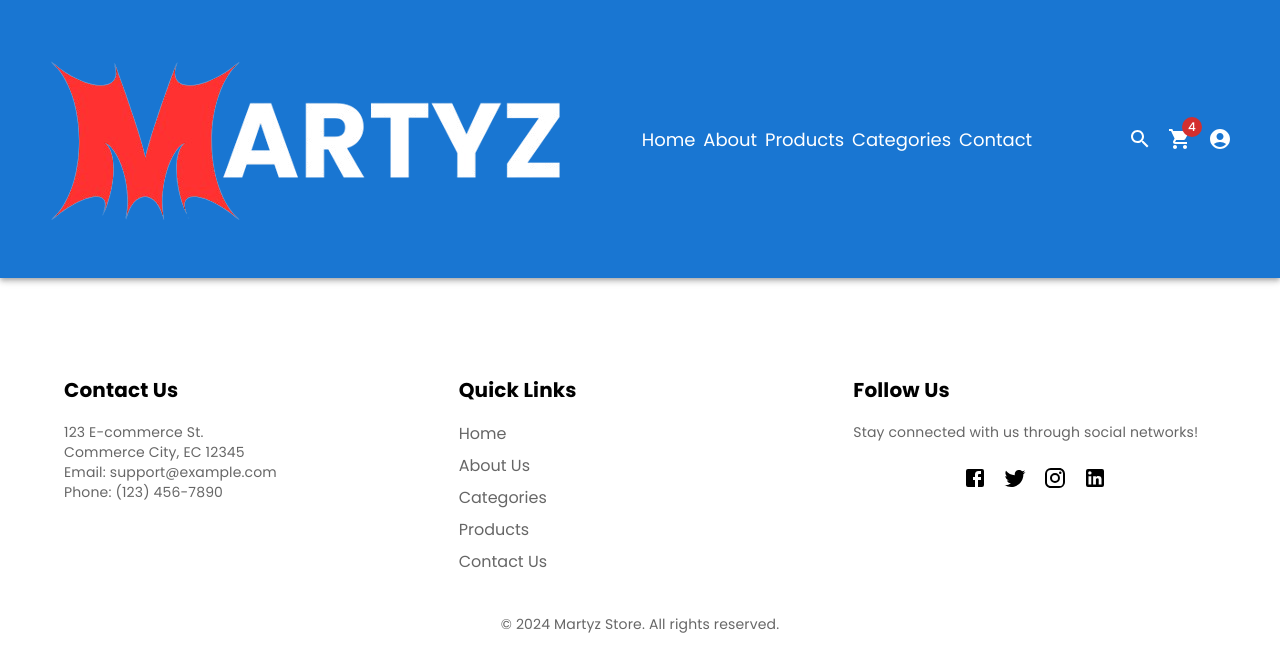
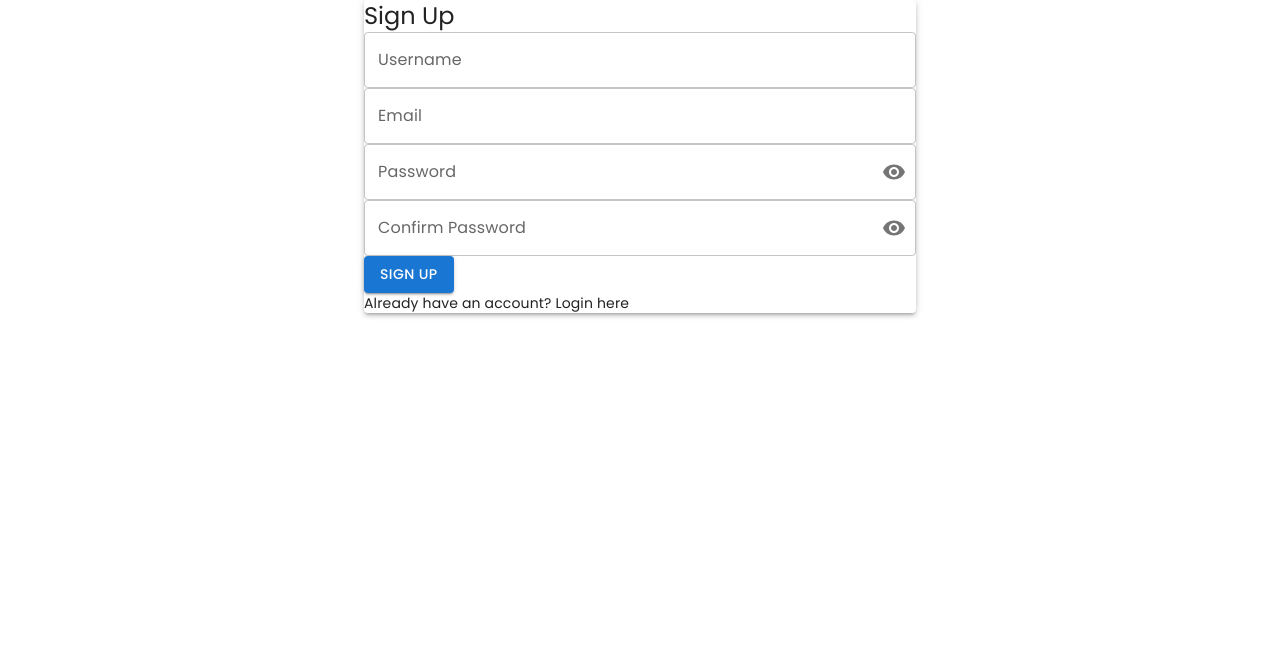
Before and after one commit to hasanbut17314/E-commerce-Reactjs, a React (Vite) app: page /signup in a window 1280 px wide. Shown: the top 672 px of the page. Built offline with nearby package versions, Linux system fonts and the light colour scheme.

Commit message:
created login and register pages, fixed navbar issues. updated routes

```diff
--- a/src/App.jsx
+++ b/src/App.jsx
@@ -1,8 +1,5 @@
-import { useState } from 'react'
 import './App.css'
-import Navbar from './components/Navbar'
-import Footer from './components/Footer';
-import { BrowserRouter, Routes, Route, Router } from 'react-router-dom';
+import { createBrowserRouter, RouterProvider } from 'react-router-dom';
 import Home from './pages/Home';
 import About from './pages/About';
 import Contact from './pages/Contact';
@@ -10,27 +7,62 @@ import Products from './pages/Products';
 import Category from './pages/Category';
 import Cart from './pages/Cart';
 import Checkout from './pages/Checkout';
+import Login from './pages/Login';
+import Signup from './pages/Register';
+import Layout from './Layout';
 
 
 function App() {
-  const [count, setCount] = useState(0)
+
+  const router = createBrowserRouter([
+    {
+      path: '/',
+      element: <Layout />,
+      children: [
+        {
+          path: '',
+          element: <Home />
+        },
+        {
+          path: '/about',
+          element: <About />
+        },
+        {
+          path: '/contact',
+          element: <Contact />
+        },
+        {
+          path: '/products',
+          element: <Products />
+        },
+        {
+          path: '/categories',
+          element: <Category />
+        },
+        {
+          path: '/cart',
+          element: <Cart />
+        },
+        {
+          path: '/checkout',
+          element: <Checkout />
+        }
+      ]
+    },
+    {
+      path: '/login',
+      element: <Login />
+    },
+    {
+      path: '/signup',
+      element: <Signup />
+    }
+  ])
 
   return (
-    <>
-      <BrowserRouter>
-        <Navbar />
-        <Routes>
-          <Route path='/' element={<Home />} />
-          <Route path='/about' element={<About />} />
-          <Route path='/contact' element={<Contact />} />
-          <Route path='/products' element={<Products />} />
-          <Route path='/category' element={<Category />} />
-          <Route path='/cart' element={<Cart />} />
-          <Route path='/checkout' element={<Checkout />} />
-        </Routes>
-        <Footer />
-      </BrowserRouter>
-    </>
+
+    <RouterProvider router={router} />
+
   )
 }
 
--- /dev/null
+++ b/src/Layout.jsx
@@ -0,0 +1,16 @@
+import React from 'react';
+import Navbar from './components/Navbar';
+import Footer from './components/Footer';
+import { Outlet } from 'react-router-dom';
+
+function Layout() {
+  return (
+    <>
+      <Navbar />
+      <Outlet />
+      <Footer />
+    </>
+  )
+}
+
+export default Layout
--- a/src/components/Navbar.jsx
+++ b/src/components/Navbar.jsx
@@ -76,8 +76,8 @@ const Navbar = () => {
             <NavLink to='/'>Home</NavLink>
             <NavLink to='/about'>About</NavLink>
             <NavLink to='/products'>Products</NavLink>
-            <NavLink to='/category'>Categories</NavLink>
-            <NavLink to='/contact'>Contact</NavLink>
+            <NavLink to='/categories'>Categories</NavLink>
+            <NavLink to='/contact'>Contact Us</NavLink>
           </Box>
 
           {/* Right Side: Icons */}
--- /dev/null
+++ b/src/pages/Login.jsx
@@ -0,0 +1,108 @@
+import React, { useState } from 'react';
+import { TextField, Button, Typography, Container, Paper, Box, IconButton, InputAdornment } from '@mui/material';
+import FacebookIcon from '@mui/icons-material/Facebook';
+import GoogleIcon from '@mui/icons-material/Google';
+import { Visibility, VisibilityOff } from '@mui/icons-material';
+import { Link } from 'react-router-dom';
+
+const Login = () => {
+  const [form, setForm] = useState({
+    usernameOrEmail: '',
+    password: '',
+  });
+
+  const [showPassword, setShowPassword] = useState(false);
+
+  const handleChange = (e) => {
+    const { name, value } = e.target;
+    setForm({
+      ...form,
+      [name]: value,
+    });
+  };
+
+  const handleSubmit = (e) => {
+    e.preventDefault();
+    // Handle form submission
+    console.log(form);
+  };
+
+  const togglePasswordVisibility = () => {
+    setShowPassword(!showPassword);
+  };
+
+  return (
+    <Container maxWidth="sm">
+      <Paper elevation={3} className="p-6 mt-10">
+        <Typography variant="h5" className="mb-6 text-center">
+          Login
+        </Typography>
+        <Box className="flex justify-between mb-6">
+          <Button
+            variant="contained"
+            fullWidth
+            color="secondary"
+            startIcon={<GoogleIcon />}
+            className="mr-2"
+            onClick={() => console.log('Login with Google')}
+            style={{ backgroundColor: '#DB4437', color: '#FFFFFF' }}
+          >
+            Google
+          </Button>
+          <Button
+            variant="contained"
+            fullWidth
+            color="primary"
+            startIcon={<FacebookIcon />}
+            onClick={() => console.log('Login with Facebook')}
+            style={{ backgroundColor: '#4267B2', color: '#FFFFFF' }}
+          >
+            Facebook
+          </Button>
+        </Box>
+        <form onSubmit={handleSubmit} className="flex flex-col gap-4">
+          <TextField
+            label="Username or Email"
+            variant="outlined"
+            fullWidth
+            name="usernameOrEmail"
+            value={form.usernameOrEmail}
+            onChange={handleChange}
+          />
+          <TextField
+            label="Password"
+            variant="outlined"
+            fullWidth
+            type={showPassword ? 'text' : 'password'}
+            name="password"
+            value={form.password}
+            onChange={handleChange}
+            InputProps={{
+              endAdornment: (
+                <InputAdornment position="end">
+                  <IconButton
+                    aria-label="toggle password visibility"
+                    onClick={togglePasswordVisibility}
+                    edge="end"
+                  >
+                    {showPassword ? <VisibilityOff /> : <Visibility />}
+                  </IconButton>
+                </InputAdornment>
+              ),
+            }}
+          />
+          <Box className="flex justify-center mt-6">
+            <Button variant="contained" color="primary" type="submit">
+              Login
+            </Button>
+          </Box>
+        </form>
+        <Typography variant="body2" className="mt-4 text-center">
+          Don't have an account? <Link to="/signup" className="text-blue-500">Register here</Link>
+        </Typography>
+      </Paper>
+    </Container>
+  );
+};
+
+export default Login;
--- /dev/null
+++ b/src/pages/Register.jsx
@@ -0,0 +1,120 @@
+import React, { useState } from 'react';
+import { TextField, Button, Typography, Container, Paper, Box, IconButton, InputAdornment } from '@mui/material';
+import { Visibility, VisibilityOff } from '@mui/icons-material';
+import { Link } from 'react-router-dom';
+
+const Signup = () => {
+  const [form, setForm] = useState({
+    username: '',
+    email: '',
+    password: '',
+    confirmPassword: '',
+  });
+
+  const [showPassword, setShowPassword] = useState(false);
+  const [showConfirmPassword, setShowConfirmPassword] = useState(false);
+
+  const handleChange = (e) => {
+    const { name, value } = e.target;
+    setForm({
+      ...form,
+      [name]: value,
+    });
+  };
+
+  const handleSubmit = (e) => {
+    e.preventDefault();
+    // Handle form submission
+    console.log(form);
+  };
+
+  const togglePasswordVisibility = () => {
+    setShowPassword(!showPassword);
+  };
+
+  const toggleConfirmPasswordVisibility = () => {
+    setShowConfirmPassword(!showConfirmPassword);
+  };
+
+  return (
+    <Container maxWidth="sm">
+      <Paper elevation={3} className="p-6 mt-10">
+        <Typography variant="h5" className="mb-6 text-center">
+          Sign Up
+        </Typography>
+        <form onSubmit={handleSubmit} className="flex flex-col gap-4">
+          <TextField
+            label="Username"
+            variant="outlined"
+            fullWidth
+            name="username"
+            value={form.username}
+            onChange={handleChange}
+          />
+          <TextField
+            label="Email"
+            variant="outlined"
+            fullWidth
+            name="email"
+            value={form.email}
+            onChange={handleChange}
+          />
+          <TextField
+            label="Password"
+            variant="outlined"
+            fullWidth
+            type={showPassword ? 'text' : 'password'}
+            name="password"
+            value={form.password}
+            onChange={handleChange}
+            InputProps={{
+              endAdornment: (
+                <InputAdornment position="end">
+                  <IconButton
+                    aria-label="toggle password visibility"
+                    onClick={togglePasswordVisibility}
+                    edge="end"
+                  >
+                    {showPassword ? <VisibilityOff /> : <Visibility />}
+                  </IconButton>
+                </InputAdornment>
+              ),
+            }}
+          />
+          <TextField
+            label="Confirm Password"
+            variant="outlined"
+            fullWidth
+            type={showConfirmPassword ? 'text' : 'password'}
+            name="confirmPassword"
+            value={form.confirmPassword}
+            onChange={handleChange}
+            InputProps={{
+              endAdornment: (
+                <InputAdornment position="end">
+                  <IconButton
+                    aria-label="toggle confirm password visibility"
+                    onClick={toggleConfirmPasswordVisibility}
+                    edge="end"
+                  >
+                    {showConfirmPassword ? <VisibilityOff /> : <Visibility />}
+                  </IconButton>
+                </InputAdornment>
+              ),
+            }}
+          />
+          <Box className="flex justify-center mt-6">
+            <Button variant="contained" color="primary" type="submit">
+              Sign Up
+            </Button>
+          </Box>
+        </form>
+        <Typography variant="body2" className="mt-4 text-center">
+          Already have an account? <Link to="/login" className="text-blue-500">Login here</Link>
+        </Typography>
+      </Paper>
+    </Container>
+  );
+};
+
+export default Signup;
```
